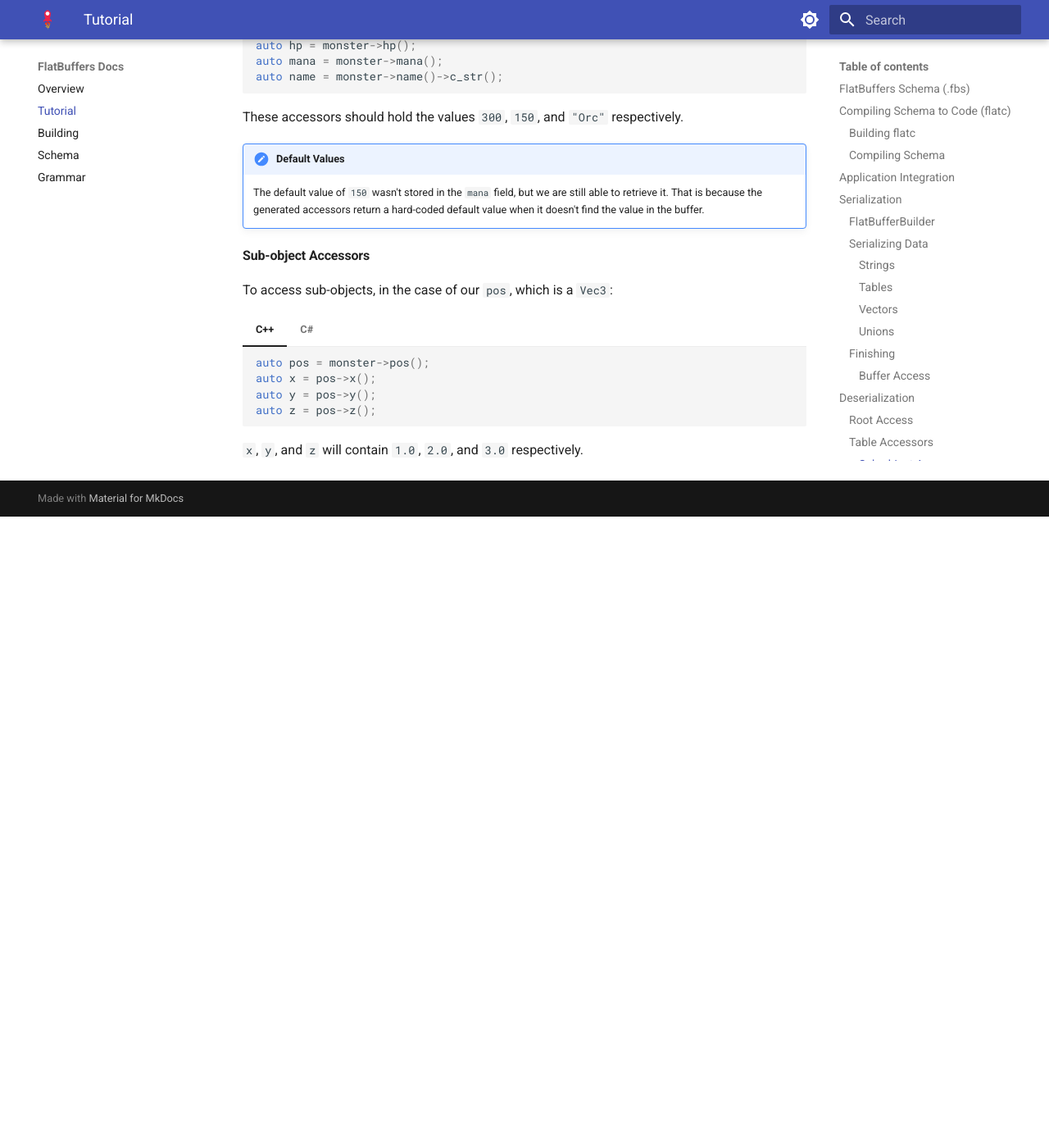
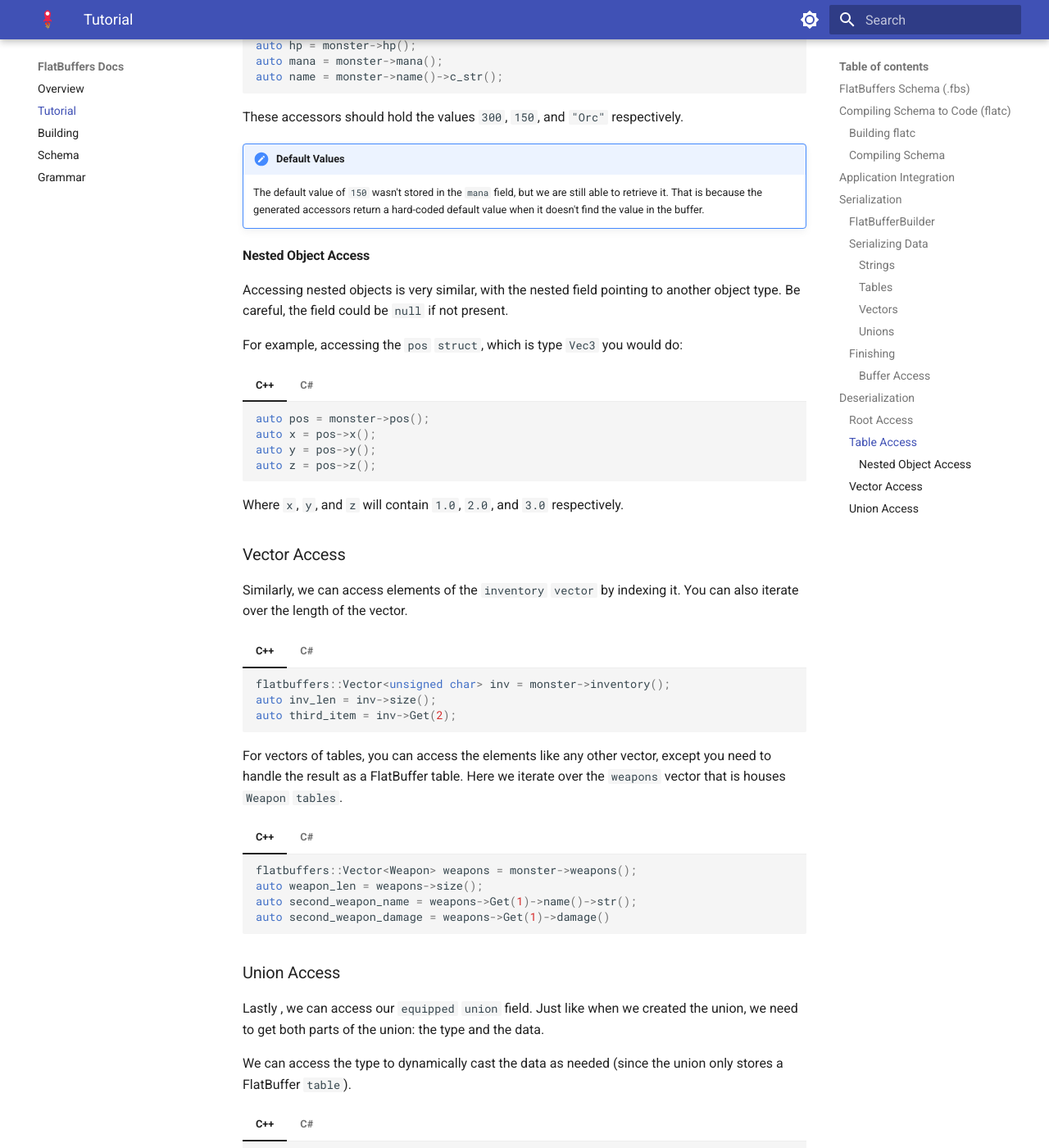
Before and after one commit to dbaileychess/flatbuffers-mkdocs, an MkDocs documentation site: the page built from docs/tutorial.md, in a window 1280 px wide and 1400 px high, scrolled down 8960 px. Shown: the whole window at 82% size. Built offline with MkDocs 1.6.1 and Material for MkDocs 9.7.7, drawn with Linux system fonts in a browser that asks for light colours; before the commit the page ends 9590 px from its top, so only the background shows below that; some of the changed text lies outside the part shown.

Commit message:
Finish deserialization tutorial

````diff
--- a/docs/tutorial.md
+++ b/docs/tutorial.md
@@ -628,7 +628,7 @@ In most languages, the returned object is just a "view" of the data with helpful
 accessors. Data is typically not copied out of the backing buffer. This also
 means the backing buffer must remain alive for the duration of the views.
 
-### Table Accessors
+### Table Access
 
 If you look in the generated files emitted by `flatc`, you will see it generated
 , for each `table`, accessors of all its non-`deprecated` fields. For example,
@@ -661,9 +661,12 @@ These accessors should hold the values `300`, `150`, and `"Orc"` respectively.
     still able to retrieve it. That is because the generated accessors return a
     hard-coded default value when it doesn't find the value in the buffer.
 
-#### Sub-object Accessors
+#### Nested Object Access
 
-To access sub-objects, in the case of our `pos`, which is a `Vec3`:
+Accessing nested objects is very similar, with the nested field pointing to
+another object type. Be careful, the field could be `null` if not present.
+
+For example, accessing the `pos` `struct`, which is type `Vec3` you would do:
 
 === "C++"
 
@@ -683,4 +686,80 @@ To access sub-objects, in the case of our `pos`, which is a `Vec3`:
     var z = pos.Z;
     ```
 
-`x`, `y`, and `z` will contain `1.0`, `2.0`, and `3.0` respectively.
+Where `x`, `y`, and `z` will contain `1.0`, `2.0`, and `3.0` respectively.
+
+### Vector Access
+
+Similarly, we can access elements of the `inventory` `vector` by indexing it.
+You can also iterate over the length of the vector.
+
+=== "C++"
+
+    ```c++
+    flatbuffers::Vector<unsigned char> inv = monster->inventory();
+    auto inv_len = inv->size();
+    auto third_item = inv->Get(2);
+    ```
+
+=== "C#"
+
+    ```c#
+    int invLength = monster.InventoryLength;
+    var thirdItem = monster.Inventory(2);
+    ```
+
+For vectors of tables, you can access the elements like any other vector, except
+you need to handle the result as a FlatBuffer table. Here we iterate over the
+`weapons` vector that is houses `Weapon` `tables`.
+
+=== "C++"
+
+    ```c++
+    flatbuffers::Vector<Weapon> weapons = monster->weapons();
+    auto weapon_len = weapons->size();
+    auto second_weapon_name = weapons->Get(1)->name()->str();
+    auto second_weapon_damage = weapons->Get(1)->damage()
+    ```
+
+=== "C#"
+
+    ```c#
+    int weaponsLength = monster.WeaponsLength;
+    var secondWeaponName = monster.Weapons(1).Name;
+    var secondWeaponDamage = monster.Weapons(1).Damage;
+    ```
+
+### Union Access
+
+Lastly , we can access our `equipped` `union` field. Just like when we created
+the union, we need to get both parts of the union: the type and the data.
+
+We can access the type to dynamically cast the data as needed (since the union
+only stores a FlatBuffer `table`).
+
+=== "C++"
+
+    ```c++
+    auto union_type = monster.equipped_type();
+
+    if (union_type == Equipment_Weapon) {
+         // Requires `static_cast` to type `const Weapon*`.
+        auto weapon = static_cast<const Weapon*>(monster->equipped());
+
+        auto weapon_name = weapon->name()->str(); // "Axe"
+        auto weapon_damage = weapon->damage();    // 5
+    }
+    ```
+
+=== "C#"
+
+    ```c#
+    var unionType = monster.EquippedType;
+
+    if (unionType == Equipment.Weapon) {
+        var weapon = monster.Equipped<Weapon>().Value;
+
+        var weaponName = weapon.Name;     // "Axe"
+        var weaponDamage = weapon.Damage; // 5
+    }
+    ```
````
